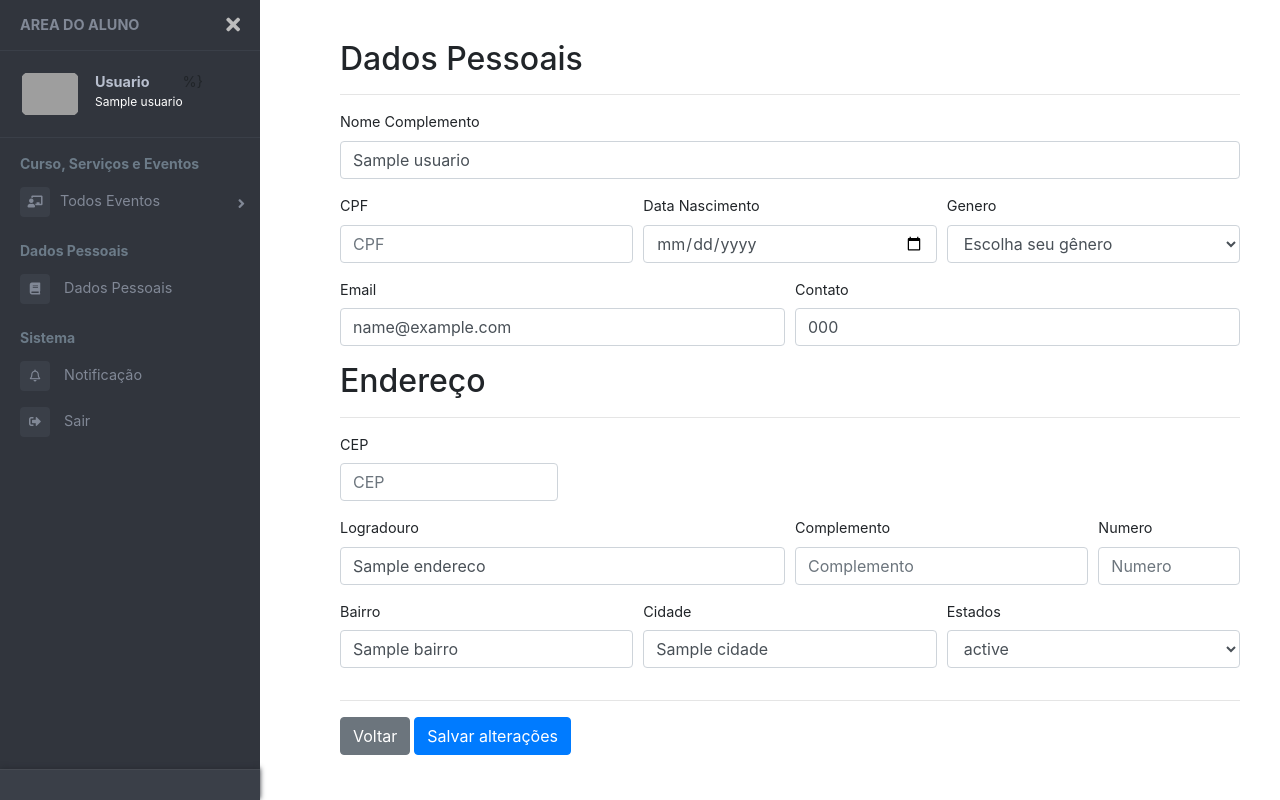
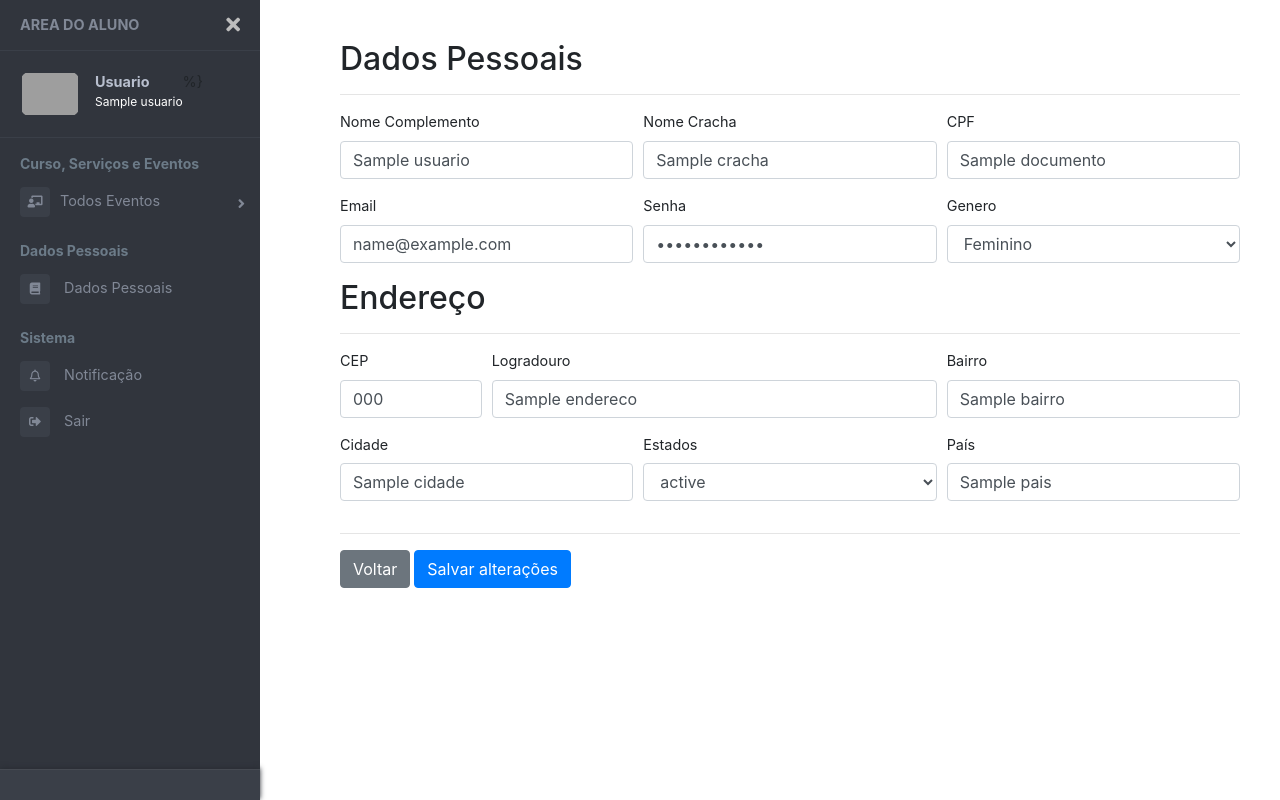
Before and after one commit to TrellixVulnTeam/api_eventos_9YPB, a Django app: template usuario/templates/usuario/dados-pessoais.html in a window 1280 px wide. Run offline with Django 3.2, Linux system fonts and the light colour scheme; the template is opened without the code that fills it: most values are stand-ins (such as "Sample title", 1, 10 or a date in 2020); some libraries are stand-ins or nearby versions; grey boxes are pictures that could not be loaded.

Commit message:
melhorias no dados do usuarios

```diff
--- a/usuario/templates/usuario/dados-pessoais.html
+++ b/usuario/templates/usuario/dados-pessoais.html
@@ -5,75 +5,81 @@
         <div class="container-fluid">
             <h2>Dados Pessoais</h2>
             <hr>
+
             {% for usuario in usuario_data %}
             <form action="{}" class="form_login" method="POST">
                 {% csrf_token %}
-                <div class="form-group">
-                    <label for="inputNome">Nome Complemento</label>
-                    <input type="text" class="form-control" id="inputNome" placeholder="Nome completo" value="{{ usuario.Nome }}">
+                <div class="form-row">
+                    <div class="form-group col-md-4">
+                        <label for="inputNome">Nome Complemento</label>
+                        <input type="text" class="form-control" id="inputNome" placeholder="Nome completo" value="{{ usuario.Nome }}">
+                    </div>
+
+                    <div class="form-group col-md-4">
+                        <label for="inputCracha">Nome Cracha</label>
+                        <input type="text" class="form-control" id="inputCracha" placeholder="Nome cracha" value="{{ usuario.Cracha }}">
+                    </div>
+
+                    <div class="form-group col-md-4">
+                        <label for="inputCPF">CPF</label>
+                        <input type="text" class="form-control" id="inputCPF" placeholder="CPF" value="{{ usuario.Documento }}">
+                    </div>
+
                 </div>
 
                 <div class="form-row">
                     <div class="form-group col-md-4">
-                        <label for="inputCPF">CPF</label>
-                        <input type="text" class="form-control" id="inputCPF" placeholder="CPF" value="{{ '' }}">
-                    </div>
-                    <div class="form-group col-md-4">
-                        <label for="inputDataNascimento">Data Nascimento</label>
-                        <input type="date" class="form-control" id="inputDataNascimento" placeholder="Data Nascimento">
-                    </div>
-                    <div class="form-group col-md-4">
-                        <label for="inputGenero">Genero</label>
-                        <select name="inputGenero" id="" class="form-control">
-                            <option selected>Escolha seu gênero</option>
-                            <option>Masculino</option>
-                            <option>Feminino</option>
-                            <option>Não quero declarar</option>
-                        </select>
-                    </div>
-                </div>
-                <div class="form-row">
-                    <div class="form-group col-md-6">
                         <label for="inputEmail4">Email</label>
                         <input type="email" class="form-control" id="inputEmail4" placeholder="Email" value="{{ usuario.Email }}">
                     </div>
-                    <div class="form-group col-md-6">
-                        <label for="inputContato">Contato</label>
-                        <input type="text" class="form-control" id="inputContato" placeholder="Contato" value="{{ usuario.TelefoneCasa }}">
+
+                    <div class="form-group col-md-4">
+                        <label for="inputPass">Senha</label>
+                        <input type="password" class="form-control" id="inputPass" placeholder="Email" value="{{ usuario.Senha }}">
                     </div>
+
+                    {% if evento.Sexo == 'M' %}
+                        <div class="form-group col-md-4">
+                            <label for="inputGenero">Genero</label>
+                            <select name="inputGenero" class="form-control">
+                                <option>Escolha seu gênero</option>
+                                <option selected>Masculino</option>
+                                <option>Feminino</option>
+                            </select>
+                        </div>
+                    {% else %}
+                        <div class="form-group col-md-4">
+                            <label for="inputGenero">Genero</label>
+                            <select name="inputGenero" class="form-control">
+                                <option>Escolha seu gênero</option>
+                                <option>Masculino</option>
+                                <option selected>Feminino</option>
+                            </select>
+                        </div>
+                    {% endif %}
                 </div>
+
                 <h2>Endereço</h2>
                 <hr>
-                <div class="form-row">
-                    <div class="form-group col-md-3">
-                        <label for="inputCEP">CEP</label>
-                        <input type="text" class="form-control" id="inputCEP" placeholder="CEP">
-                    </div>
-                </div>
 
                 <div class="form-row">
+                    <div class="form-group col-md-2">
+                        <label for="inputCEP">CEP</label>
+                        <input type="text" class="form-control" id="inputCEP" placeholder="CEP" value="{{ usuario.CEP }}">
+                    </div>
+
                     <div class="form-group col-md-6">
                         <label for="inputLogradouro">Logradouro</label>
                         <input type="text" class="form-control" id="inputLogradouro" placeholder="Logradouro" value="{{ usuario.Endereco }}">
                     </div>
 
                     <div class="form-group col-md-4">
-                        <label for="inputComplemento">Complemento</label>
-                        <input type="text" class="form-control" id="inputComplemento" placeholder="Complemento">
-                    </div>
-
-                    <div class="form-group col-md-2">
-                        <label for="inputNumero">Numero</label>
-                        <input type="text" class="form-control" id="inputNumero" placeholder="Numero">
-                    </div>
-
-                </div>
-                <div class="form-row">
-                    <div class="form-group col-md-4">
                         <label for="inputBairro">Bairro</label>
                         <input type="text" class="form-control" id="inputBairro" value="{{ usuario.Bairro }}">
                     </div>
+                </div>
 
+                <div class="form-row">
                     <div class="form-group col-md-4">
                         <label for="inputCidade">Cidade</label>
                         <input type="text" class="form-control" id="inputCidade" value="{{ usuario.Cidade }}">
@@ -82,8 +88,12 @@
                         <label for="inputState">Estados</label>
                         <select id="inputState" class="form-control">
                             <option selected value="default">{{ usuario.Estado }}</option>
-                            <option value="estado1">...</option>
+{#                            <option value="estado1">...</option>#}
                         </select>
+                    </div>
+                    <div class="form-group col-md-4">
+                        <label for="inputPais">País</label>
+                        <input type="text" class="form-control" id="inputPais" value="{{ usuario.Pais }}">
                     </div>
                 </div>
                 <hr>
```
Also changed, not shown: api_eventos/settings.py (+13 -2 lines), usuario/templates/usuario/dashboard.html (+61 -61 lines), usuario/views.py (+5 -2 lines), 1 other file.
